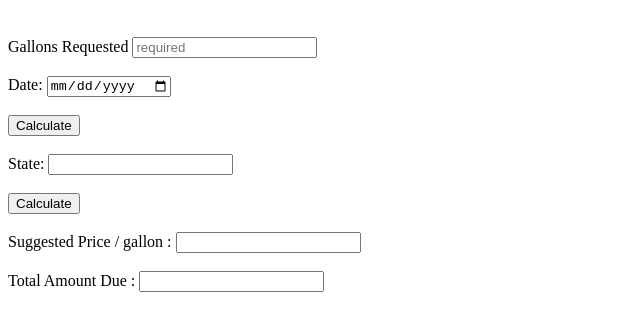
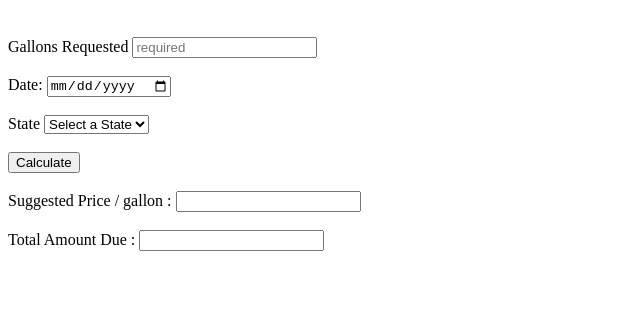
Before and after one commit to Bayrammyrat/cosc4353_fuel_project, a website: page public/get_quote.html in a window 1280 px wide. Shown: the part 61-392 px from the top of the page, without its empty margins (0-640 px from the left). Drawn offline with Linux system fonts and the light colour scheme.

Commit message:
thr night

```diff
--- a/public/get_quote.html
+++ b/public/get_quote.html
@@ -20,18 +20,67 @@
       <input type="date" id="date" name="date" required>
       </br>
       <br>
-      <input type="submit" value="Calculate">
-      </br>
+        <label for="state">State</label>
+            <select id="state" name="state" required>
+                <option value="" selected="selected">Select a State</option>
+                <option value="AL">AL</option>
+                <option value="AK">AK</option>
+                <option value="AZ">AZ</option>
+                <option value="AR">AR</option>
+                <option value="CA">CA</option>
+                <option value="CO">CO</option>
+                <option value="CT">CT</option>
+                <option value="DE">DE</option>
+                <option value="DC">DC</option>
+                <option value="FL">FL</option>
+                <option value="GA">GA</option>
+                <option value="HI">HI</option>
+                <option value="ID">ID</option>
+                <option value="IL">IL</option>
+                <option value="IN">IN</option>
+                <option value="IA">IA</option>
+                <option value="KS">KS</option>
+                <option value="KY">KY</option>
+                <option value="LA">LA</option>
+                <option value="ME">ME</option>
+                <option value="MD">MD</option>
+                <option value="MA">MA</option>
+                <option value="MI">MI</option>
+                <option value="MN">MN</option>
+                <option value="MS">MS</option>
+                <option value="MO">MO</option>
+                <option value="MT">MT</option>
+                <option value="NE">NE</option>
+                <option value="NV">NV</option>
+                <option value="NH">NH</option>
+                <option value="NJ">NJ</option>
+                <option value="NM">NM</option>
+                <option value="NY">NY</option>
+                <option value="NC">NC</option>
+                <option value="ND">ND</option>
+                <option value="OH">OH</option>
+                <option value="OK">OK</option>
+                <option value="OR">OR</option>
+                <option value="PA">PA</option>
+                <option value="RI">RI</option>
+                <option value="SC">SC</option>
+                <option value="SD">SD</option>
+                <option value="TN">TN</option>
+                <option value="TX">TX</option>
+                <option value="UT">UT</option>
+                <option value="VT">VT</option>
+                <option value="VA">VA</option>
+                <option value="WA">WA</option>
+                <option value="WV">WV</option>
+                <option value="WI">WI</option>
+                <option value="WY">WY</option>
+             </select>
+            </br>
+            <br>
+            <input type="submit" value="Calculate">
+            </br>
     </form>
     <form method="GET">
-      <br>
-      <label for="delivery_address">State:</label>
-      <input type="text" id="delivery_address" name="delivery_address">
-      </br>
-
-      <br>
-      <input type="submit" value="Calculate">
-      </br>
       <br>
       <label for="price_per_gallons">Suggested Price / gallon :</label>
       <input type="number" id="price_per_gallons" name="price_per_gallon" value="TBD" readonly>
```
Also changed, not shown: routes/get_quote.js (+30 -32 lines).
